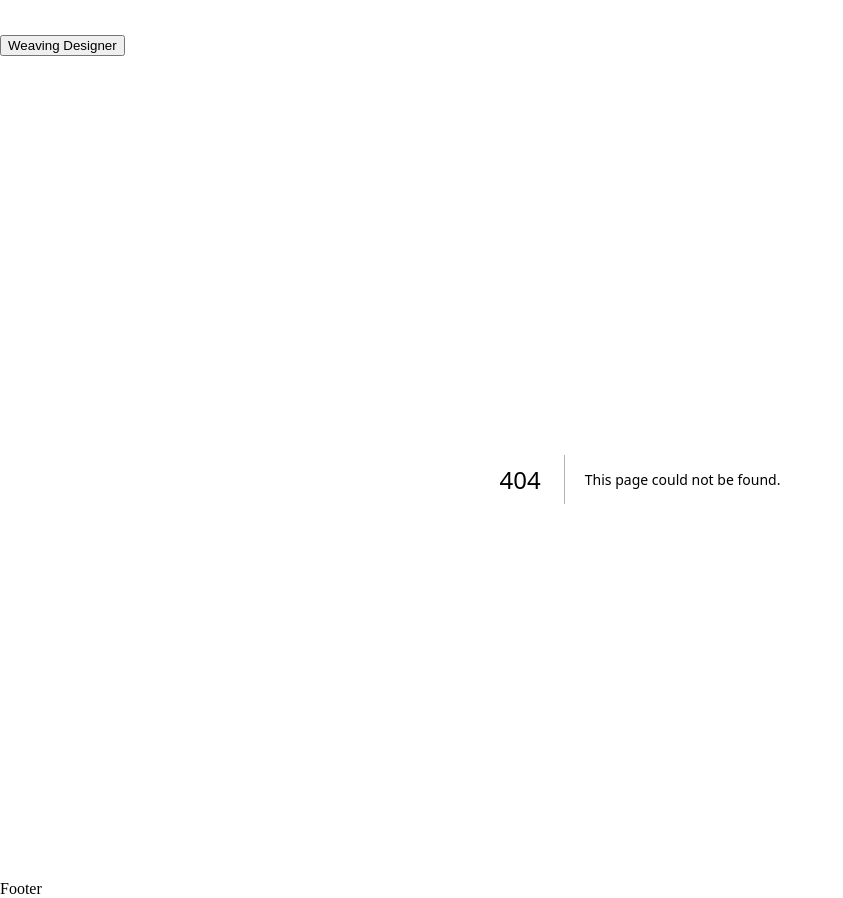
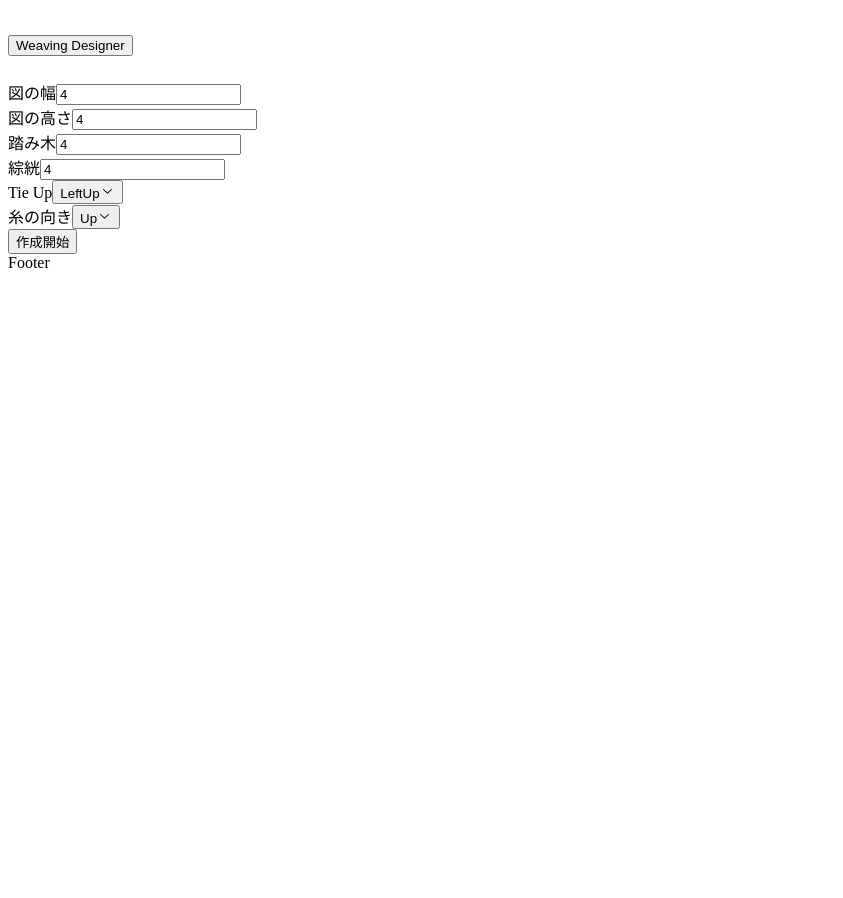
Before and after one commit to koralle/weaving-designer, a Next.js app: page /draft in a window 1280 px wide. Before the commit this address had no page. Shown: the whole page, without its empty margins (0-843 px from the left). After the commit the page ends 800 px from the top, so only its background shows below. Built offline with nearby package versions, Linux system fonts and the light colour scheme.

Commit message:
add: src/pages/draft/index.tsx

```diff
--- /dev/null
+++ b/src/pages/draft/index.tsx
@@ -0,0 +1,143 @@
+import { zodResolver } from '@hookform/resolvers/zod';
+import * as Label from '@radix-ui/react-label';
+import clsx from 'clsx';
+import { NextPage } from 'next';
+import { useId } from 'react';
+import { Controller, useForm } from 'react-hook-form';
+import { useRecoilValue, useSetRecoilState } from 'recoil';
+
+import { Button } from '../../components/Button';
+import { SelectField } from '../../components/Select';
+import { draftState } from '../../features/atoms/createNewDraft';
+import {
+  defaultHeddle,
+  defaultHeight,
+  defaultTreadle,
+  defaultWidth,
+  DraftSchema,
+  draftSchema,
+  minHeddle,
+  minHeight,
+  mintreadle,
+  minWidth,
+} from '../../schemas/Draft';
+
+const DraftPage: NextPage = () => {
+  const {
+    register,
+    handleSubmit,
+    control,
+    formState: { errors },
+  } = useForm<DraftSchema>({
+    resolver: zodResolver(draftSchema),
+  });
+
+  const setDraftState = useSetRecoilState(draftState);
+
+  const widthDecimalFieldId = useId();
+  const heightDecimalFieldId = useId();
+  const treadleDecimalFieldId = useId();
+  const heddleDecimalFieldId = useId();
+  const tieUpPositionSelectFieldId = useId();
+  const threadDirectionSelectFieldId = useId();
+
+  return (
+    <div className='bg-wd-white w-full h-full'>
+      <form
+        onSubmit={handleSubmit(d => {
+          setDraftState(d);
+        })}
+      >
+        <div className={clsx('grid')}>
+          <Label.Root htmlFor={widthDecimalFieldId}>図の幅</Label.Root>
+          <span>{errors.width?.message}</span>
+          <input
+            id={widthDecimalFieldId}
+            type='number'
+            defaultValue={defaultWidth}
+            {...register('width', { required: true, valueAsNumber: true, min: minWidth })}
+          />
+        </div>
+        <div className={clsx('grid')}>
+          <Label.Root htmlFor={heightDecimalFieldId}>図の高さ</Label.Root>
+          <span>{errors.height?.message}</span>
+          <input
+            id={heightDecimalFieldId}
+            type='number'
+            defaultValue={defaultHeight}
+            {...register('height', { required: true, valueAsNumber: true, min: minHeight })}
+          />
+        </div>
+        <div className={clsx('grid')}>
+          <Label.Root htmlFor={treadleDecimalFieldId}>踏み木</Label.Root>
+          <span>{errors.treadle?.message}</span>
+          <input
+            id={treadleDecimalFieldId}
+            type='number'
+            defaultValue={defaultTreadle}
+            {...register('treadle', { required: true, valueAsNumber: true, min: mintreadle })}
+          />
+        </div>
+        <div className={clsx('grid')}>
+          <Label.Root htmlFor={heddleDecimalFieldId}>綜絖</Label.Root>
+          <span>{errors.heddle?.message}</span>
+          <input
+            id={heddleDecimalFieldId}
+            defaultValue={defaultHeddle}
+            type='number'
+            {...register('heddle', { required: true, valueAsNumber: true, min: minHeddle })}
+          />
+        </div>
+        <div className={clsx('grid')}>
+          <Label.Root htmlFor={tieUpPositionSelectFieldId}>Tie Up</Label.Root>
+          <span>{errors.tieUpPosition?.message}</span>
+          <Controller
+            control={control}
+            name='tieUpPosition'
+            render={({ field: { onChange, value } }) => (
+              <SelectField
+                id={tieUpPositionSelectFieldId}
+                label='TieUp'
+                placeholder='Tie Upの向き'
+                itemList={['LeftUp', 'RightUp', 'RightBottom', 'LeftBottom']}
+                onValueChange={onChange}
+                value={value}
+              />
+            )}
+            rules={{ required: true }}
+            defaultValue='LeftUp'
+          />
+        </div>
+        <div className={clsx('grid')}>
+          <Label.Root htmlFor={threadDirectionSelectFieldId}>糸の向き</Label.Root>
+          <span>{errors.threadDirection?.message}</span>
+          <Controller
+            control={control}
+            name='threadDirection'
+            render={({ field: { onChange, value } }) => (
+              <SelectField
+                id={threadDirectionSelectFieldId}
+                label='TieUp'
+                placeholder='糸の向き'
+                itemList={['Up', 'Down']}
+                onValueChange={onChange}
+                value={value}
+              />
+            )}
+            rules={{ required: true }}
+            defaultValue='Up'
+          />
+        </div>
+        <Button
+          type='submit'
+          appearance='primary'
+          className='font-bold'
+        >
+          作成開始
+        </Button>
+      </form>
+    </div>
+  );
+};
+
+export default DraftPage;
```
